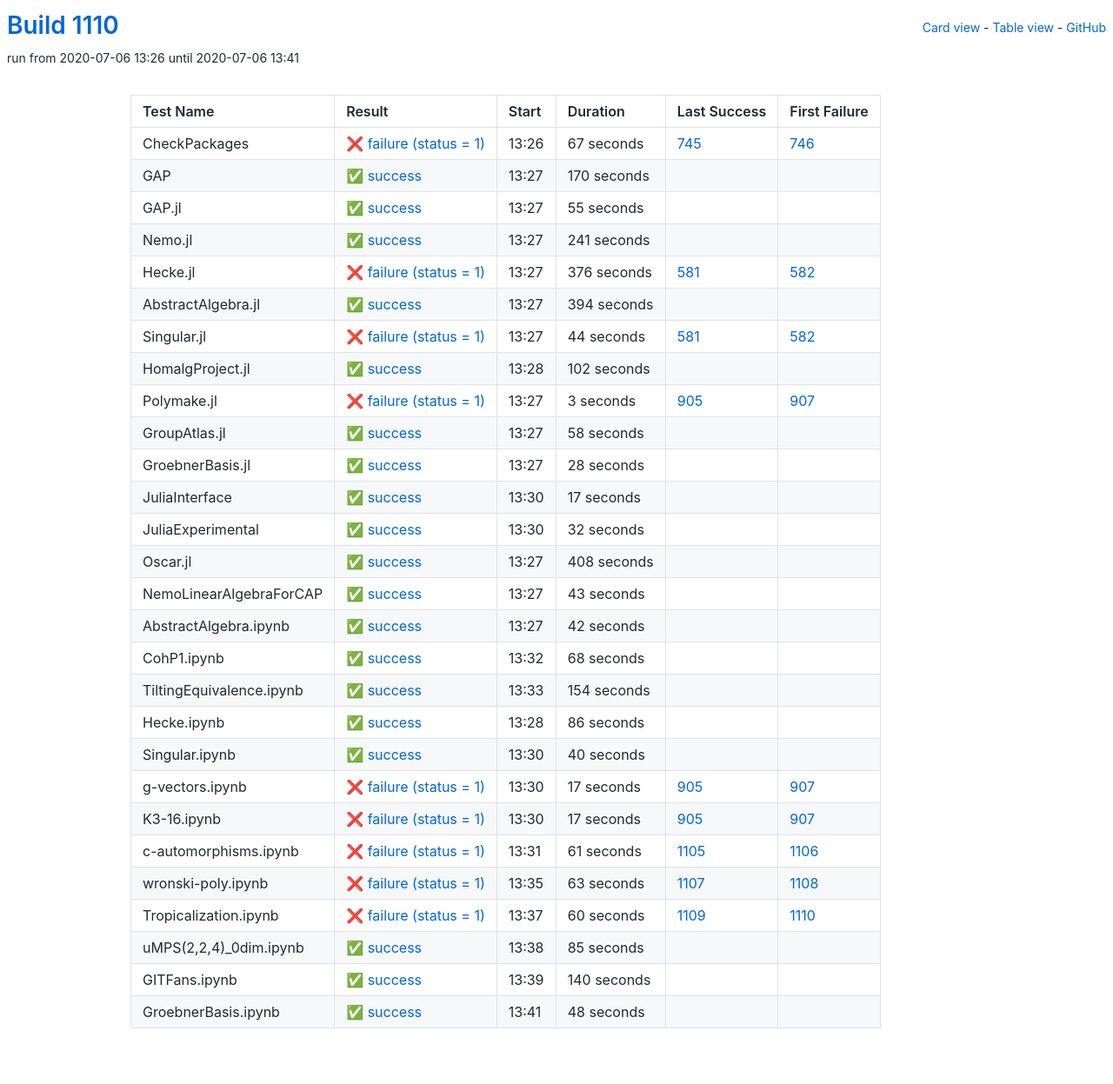
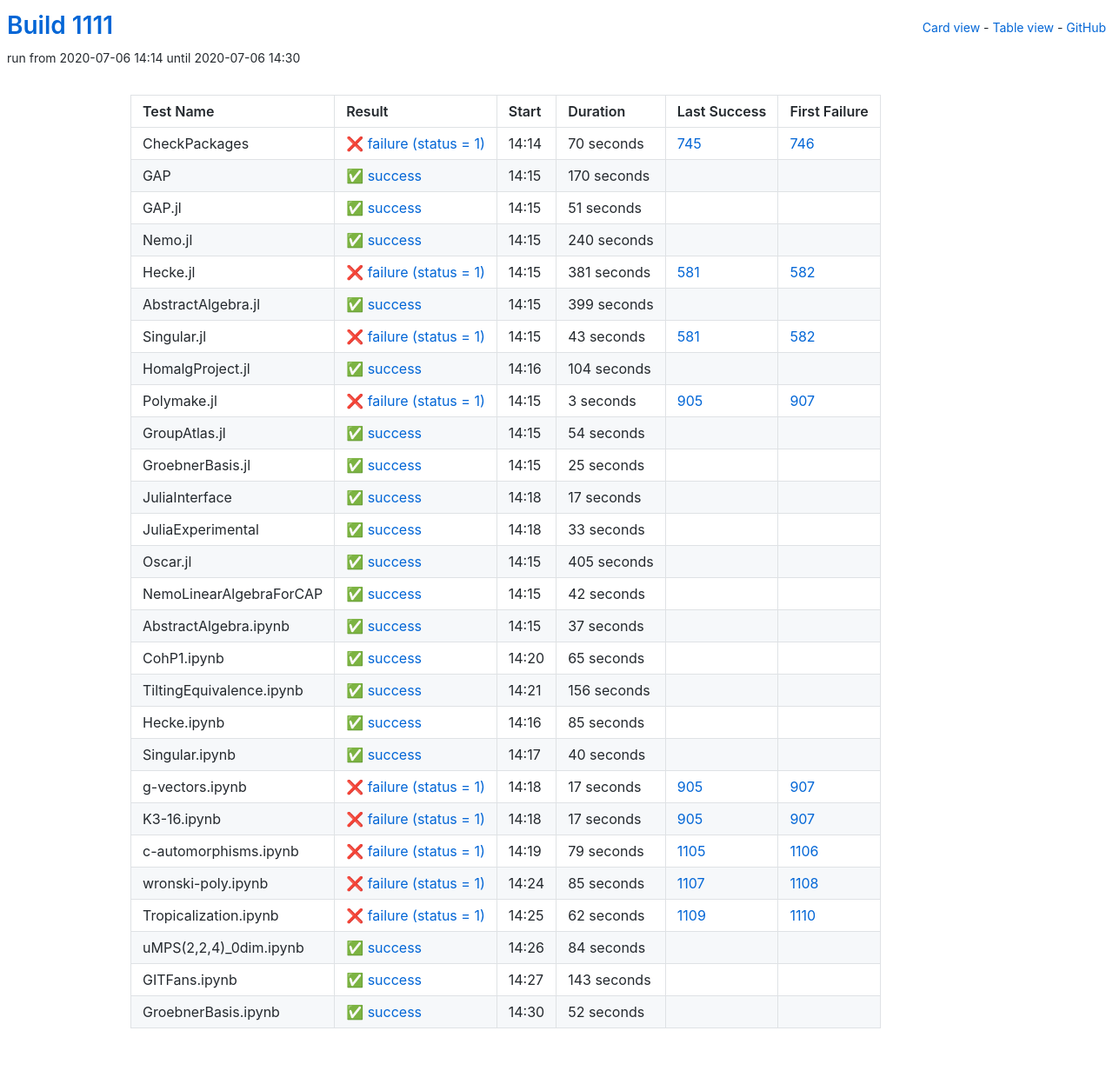
Before and after one commit to oscar-system/oscar-ci-status-1.4, a Jekyll site: the page built from table.html, in a window 1280 px wide. Shown: the whole page at 87% size. Built offline with Jekyll 4.4.1, drawn with Linux system fonts in a browser that asks for light colours.

Commit message:
Build #1111

```diff
--- a/_data/ci.yml
+++ b/_data/ci.yml
@@ -1,6 +1,6 @@
 ---
-build: 1110
-build_url: https://oscarci.mathematik.uni-kl.de/job/oscar-julia-1.4/1110/
+build: 1111
+build_url: https://oscarci.mathematik.uni-kl.de/job/oscar-julia-1.4/1111/
 job: oscar-julia-1.4
 organization: oscar-system
 repo: oscar-ci-status-1.4
@@ -8,20 +8,20 @@ repourl: https://github.com/oscar-system/oscar-ci-status-1.4
 tests:
 - name: CheckPackages
   id: checkpackages
-  log: https://oscarci.mathematik.uni-kl.de/job/oscar-julia-1.4/1110/artifact/logs/build-1110/CheckPackages.log
-  start: 2020-07-06 13:26
+  log: https://oscarci.mathematik.uni-kl.de/job/oscar-julia-1.4/1111/artifact/logs/build-1111/CheckPackages.log
+  start: 2020-07-06 14:14
   success: false
   exitcode: 1
   status: failure
-  duration: 67
+  duration: 70
   last_success: 745
   last_success_url: https://oscarci.mathematik.uni-kl.de/job/oscar-julia-1.4/745/
   first_failure: 746
   first_failure_url: https://oscarci.mathematik.uni-kl.de/job/oscar-julia-1.4/746/
 - name: GAP
   id: gap
-  log: https://oscarci.mathematik.uni-kl.de/job/oscar-julia-1.4/1110/artifact/logs/build-1110/GAP.log
-  start: 2020-07-06 13:27
+  log: https://oscarci.mathematik.uni-kl.de/job/oscar-julia-1.4/1111/artifact/logs/build-1111/GAP.log
+  start: 2020-07-06 14:15
   success: true
   exitcode: 0
   status: success
@@ -32,80 +32,80 @@ tests:
   first_failure_url:
 - name: GAP.jl
   id: gap-jl
-  log: https://oscarci.mathematik.uni-kl.de/job/oscar-julia-1.4/1110/artifact/logs/build-1110/GAP.jl.log
-  start: 2020-07-06 13:27
+  log: https://oscarci.mathematik.uni-kl.de/job/oscar-julia-1.4/1111/artifact/logs/build-1111/GAP.jl.log
+  start: 2020-07-06 14:15
   success: true
   exitcode: 0
   status: success
-  duration: 55
+  duration: 51
   last_success: false
   last_success_url:
   first_failure: false
   first_failure_url:
 - name: Nemo.jl
   id: nemo-jl
-  log: https://oscarci.mathematik.uni-kl.de/job/oscar-julia-1.4/1110/artifact/logs/build-1110/Nemo.jl.log
-  start: 2020-07-06 13:27
+  log: https://oscarci.mathematik.uni-kl.de/job/oscar-julia-1.4/1111/artifact/logs/build-1111/Nemo.jl.log
+  start: 2020-07-06 14:15
   success: true
   exitcode: 0
   status: success
-  duration: 241
+  duration: 240
   last_success: false
   last_success_url:
   first_failure: false
   first_failure_url:
 - name: Hecke.jl
   id: hecke-jl
-  log: https://oscarci.mathematik.uni-kl.de/job/oscar-julia-1.4/1110/artifact/logs/build-1110/Hecke.jl.log
-  start: 2020-07-06 13:27
+  log: https://oscarci.mathematik.uni-kl.de/job/oscar-julia-1.4/1111/artifact/logs/build-1111/Hecke.jl.log
+  start: 2020-07-06 14:15
   success: false
   exitcode: 1
   status: failure
-  duration: 376
+  duration: 381
   last_success: 581
   last_success_url: https://oscarci.mathematik.uni-kl.de/job/oscar-julia-1.4/581/
   first_failure: 582
   first_failure_url: https://oscarci.mathematik.uni-kl.de/job/oscar-julia-1.4/582/
 - name: AbstractAlgebra.jl
   id: abstractalgebra-jl
-  log: https://oscarci.mathematik.uni-kl.de/job/oscar-julia-1.4/1110/artifact/logs/build-1110/AbstractAlgebra.jl.log
-  start: 2020-07-06 13:27
+  log: https://oscarci.mathematik.uni-kl.de/job/oscar-julia-1.4/1111/artifact/logs/build-1111/AbstractAlgebra.jl.log
+  start: 2020-07-06 14:15
   success: true
   exitcode: 0
   status: success
-  duration: 394
+  duration: 399
   last_success: false
   last_success_url:
   first_failure: false
   first_failure_url:
 - name: Singular.jl
   id: singular-jl
-  log: https://oscarci.mathematik.uni-kl.de/job/oscar-julia-1.4/1110/artifact/logs/build-1110/Singular.jl.log
-  start: 2020-07-06 13:27
+  log: https://oscarci.mathematik.uni-kl.de/job/oscar-julia-1.4/1111/artifact/logs/build-1111/Singular.jl.log
+  start: 2020-07-06 14:15
   success: false
   exitcode: 1
   status: failure
-  duration: 44
+  duration: 43
   last_success: 581
   last_success_url: https://oscarci.mathematik.uni-kl.de/job/oscar-julia-1.4/581/
   first_failure: 582
   first_failure_url: https://oscarci.mathematik.uni-kl.de/job/oscar-julia-1.4/582/
 - name: HomalgProject.jl
   id: homalgproject-jl
-  log: https://oscarci.mathematik.uni-kl.de/job/oscar-julia-1.4/1110/artifact/logs/build-1110/HomalgProject.jl.log
-  start: 2020-07-06 13:28
+  log: https://oscarci.mathematik.uni-kl.de/job/oscar-julia-1.4/1111/artifact/logs/build-1111/HomalgProject.jl.log
+  start: 2020-07-06 14:16
   success: true
   exitcode: 0
   status: success
-  duration: 102
+  duration: 104
   last_success: false
   last_success_url:
   first_failure: false
   first_failure_url:
 - name: Polymake.jl
   id: polymake-jl
-  log: https://oscarci.mathematik.uni-kl.de/job/oscar-julia-1.4/1110/artifact/logs/build-1110/Polymake.jl.log
-  start: 2020-07-06 13:27
+  log: https://oscarci.mathematik.uni-kl.de/job/oscar-julia-1.4/1111/artifact/logs/build-1111/Polymake.jl.log
+  start: 2020-07-06 14:15
   success: false
   exitcode: 1
   status: failure
@@ -116,32 +116,32 @@ tests:
   first_failure_url: https://oscarci.mathematik.uni-kl.de/job/oscar-julia-1.4/907/
 - name: GroupAtlas.jl
   id: groupatlas-jl
-  log: https://oscarci.mathematik.uni-kl.de/job/oscar-julia-1.4/1110/artifact/logs/build-1110/GroupAtlas.jl.log
-  start: 2020-07-06 13:27
+  log: https://oscarci.mathematik.uni-kl.de/job/oscar-julia-1.4/1111/artifact/logs/build-1111/GroupAtlas.jl.log
+  start: 2020-07-06 14:15
   success: true
   exitcode: 0
   status: success
-  duration: 58
+  duration: 54
   last_success: false
   last_success_url:
   first_failure: false
   first_failure_url:
 - name: GroebnerBasis.jl
   id: groebnerbasis-jl
-  log: https://oscarci.mathematik.uni-kl.de/job/oscar-julia-1.4/1110/artifact/logs/build-1110/GroebnerBasis.jl.log
-  start: 2020-07-06 13:27
+  log: https://oscarci.mathematik.uni-kl.de/job/oscar-julia-1.4/1111/artifact/logs/build-1111/GroebnerBasis.jl.log
+  start: 2020-07-06 14:15
   success: true
   exitcode: 0
   status: success
-  duration: 28
+  duration: 25
   last_success: false
   last_success_url:
   first_failure: false
   first_failure_url:
 - name: JuliaInterface
   id: juliainterface
-  log: https://oscarci.mathematik.uni-kl.de/job/oscar-julia-1.4/1110/artifact/logs/build-1110/JuliaInterface.log
-  start: 2020-07-06 13:30
+  log: https://oscarci.mathematik.uni-kl.de/job/oscar-julia-1.4/1111/artifact/logs/build-1111/JuliaInterface.log
+  start: 2020-07-06 14:18
   success: true
   exitcode: 0
   status: success
@@ -152,44 +152,32 @@ tests:
   first_failure_url:
 - name: JuliaExperimental
   id: juliaexperimental
-  log: https://oscarci.mathematik.uni-kl.de/job/oscar-julia-1.4/1110/artifact/logs/build-1110/JuliaExperimental.log
-  start: 2020-07-06 13:30
+  log: https://oscarci.mathematik.uni-kl.de/job/oscar-julia-1.4/1111/artifact/logs/build-1111/JuliaExperimental.log
+  start: 2020-07-06 14:18
   success: true
   exitcode: 0
   status: success
-  duration: 32
+  duration: 33
   last_success: false
   last_success_url:
   first_failure: false
   first_failure_url:
 - name: Oscar.jl
   id: oscar-jl
-  log: https://oscarci.mathematik.uni-kl.de/job/oscar-julia-1.4/1110/artifact/logs/build-1110/Oscar.jl.log
-  start: 2020-07-06 13:27
+  log: https://oscarci.mathematik.uni-kl.de/job/oscar-julia-1.4/1111/artifact/logs/build-1111/Oscar.jl.log
+  start: 2020-07-06 14:15
   success: true
   exitcode: 0
   status: success
-  duration: 408
+  duration: 405
   last_success: false
   last_success_url:
   first_failure: false
   first_failure_url:
 - name: NemoLinearAlgebraForCAP
   id: nemolinearalgebraforcap
-  log: https://oscarci.mathematik.uni-kl.de/job/oscar-julia-1.4/1110/artifact/logs/build-1110/NemoLinearAlgebraForCAP.log
-  start: 2020-07-06 13:27
-  success: true
-  exitcode: 0
-  status: success
-  duration: 43
-  last_success: false
-  last_success_url:
-  first_failure: false
-  first_failure_url:
-- name: AbstractAlgebra.ipynb
-  id: abstractalgebra-ipynb
-  log: https://oscarci.mathematik.uni-kl.de/job/oscar-julia-1.4/1110/artifact/logs/build-1110/AbstractAlgebra.ipynb.log
-  start: 2020-07-06 13:27
+  log: https://oscarci.mathematik.uni-kl.de/job/oscar-julia-1.4/1111/artifact/logs/build-1111/NemoLinearAlgebraForCAP.log
+  start: 2020-07-06 14:15
   success: true
   exitcode: 0
   status: success
@@ -198,46 +186,58 @@ tests:
   last_success_url:
   first_failure: false
   first_failure_url:
-- name: CohP1.ipynb
-  id: cohp1-ipynb
-  log: https://oscarci.mathematik.uni-kl.de/job/oscar-julia-1.4/1110/artifact/logs/build-1110/CohP1.ipynb.log
-  start: 2020-07-06 13:32
+- name: AbstractAlgebra.ipynb
+  id: abstractalgebra-ipynb
+  log: https://oscarci.mathematik.uni-kl.de/job/oscar-julia-1.4/1111/artifact/logs/build-1111/AbstractAlgebra.ipynb.log
+  start: 2020-07-06 14:15
   success: true
   exitcode: 0
   status: success
-  duration: 68
+  duration: 37
+  last_success: false
+  last_success_url:
+  first_failure: false
+  first_failure_url:
+- name: CohP1.ipynb
+  id: cohp1-ipynb
+  log: https://oscarci.mathematik.uni-kl.de/job/oscar-julia-1.4/1111/artifact/logs/build-1111/CohP1.ipynb.log
+  start: 2020-07-06 14:20
+  success: true
+  exitcode: 0
+  status: success
+  duration: 65
   last_success: false
   last_success_url:
   first_failure: false
   first_failure_url:
 - name: TiltingEquivalence.ipynb
   id: tiltingequivalence-ipynb
-  log: https://oscarci.mathematik.uni-kl.de/job/oscar-julia-1.4/1110/artifact/logs/build-1110/TiltingEquivalence.ipynb.log
-  start: 2020-07-06 13:33
+  log: https://oscarci.mathematik.uni-kl.de/job/oscar-julia-1.4/1111/artifact/logs/build-1111/TiltingEquivalence.ipynb.log
+  start: 2020-07-06 14:21
   success: true
   exitcode: 0
   status: success
-  duration: 154
+  duration: 156
   last_success: false
   last_success_url:
   first_failure: false
   first_failure_url:
 - name: Hecke.ipynb
   id: hecke-ipynb
-  log: https://oscarci.mathematik.uni-kl.de/job/oscar-julia-1.4/1110/artifact/logs/build-1110/Hecke.ipynb.log
-  start: 2020-07-06 13:28
+  log: https://oscarci.mathematik.uni-kl.de/job/oscar-julia-1.4/1111/artifact/logs/build-1111/Hecke.ipynb.log
+  start: 2020-07-06 14:16
   success: true
   exitcode: 0
   status: success
-  duration: 86
+  duration: 85
   last_success: false
   last_success_url:
   first_failure: false
   first_failure_url:
 - name: Singular.ipynb
   id: singular-ipynb
-  log: https://oscarci.mathematik.uni-kl.de/job/oscar-julia-1.4/1110/artifact/logs/build-1110/Singular.ipynb.log
-  start: 2020-07-06 13:30
+  log: https://oscarci.mathematik.uni-kl.de/job/oscar-julia-1.4/1111/artifact/logs/build-1111/Singular.ipynb.log
+  start: 2020-07-06 14:17
   success: true
   exitcode: 0
   status: success
@@ -248,8 +248,8 @@ tests:
   first_failure_url:
 - name: g-vectors.ipynb
   id: g-vectors-ipynb
-  log: https://oscarci.mathematik.uni-kl.de/job/oscar-julia-1.4/1110/artifact/logs/build-1110/g-vectors.ipynb.log
-  start: 2020-07-06 13:30
+  log: https://oscarci.mathematik.uni-kl.de/job/oscar-julia-1.4/1111/artifact/logs/build-1111/g-vectors.ipynb.log
+  start: 2020-07-06 14:18
   success: false
   exitcode: 1
   status: failure
@@ -260,8 +260,8 @@ tests:
   first_failure_url: https://oscarci.mathematik.uni-kl.de/job/oscar-julia-1.4/907/
 - name: K3-16.ipynb
   id: k3-16-ipynb
-  log: https://oscarci.mathematik.uni-kl.de/job/oscar-julia-1.4/1110/artifact/logs/build-1110/K3-16.ipynb.log
-  start: 2020-07-06 13:30
+  log: https://oscarci.mathematik.uni-kl.de/job/oscar-julia-1.4/1111/artifact/logs/build-1111/K3-16.ipynb.log
+  start: 2020-07-06 14:18
   success: false
   exitcode: 1
   status: failure
@@ -272,72 +272,72 @@ tests:
   first_failure_url: https://oscarci.mathematik.uni-kl.de/job/oscar-julia-1.4/907/
 - name: c-automorphisms.ipynb
   id: c-automorphisms-ipynb
-  log: https://oscarci.mathematik.uni-kl.de/job/oscar-julia-1.4/1110/artifact/logs/build-1110/c-automorphisms.ipynb.log
-  start: 2020-07-06 13:31
+  log: https://oscarci.mathematik.uni-kl.de/job/oscar-julia-1.4/1111/artifact/logs/build-1111/c-automorphisms.ipynb.log
+  start: 2020-07-06 14:19
   success: false
   exitcode: 1
   status: failure
-  duration: 61
+  duration: 79
   last_success: 1105
   last_success_url: https://oscarci.mathematik.uni-kl.de/job/oscar-julia-1.4/1105/
   first_failure: 1106
   first_failure_url: https://oscarci.mathematik.uni-kl.de/job/oscar-julia-1.4/1106/
 - name: wronski-poly.ipynb
   id: wronski-poly-ipynb
-  log: https://oscarci.mathematik.uni-kl.de/job/oscar-julia-1.4/1110/artifact/logs/build-1110/wronski-poly.ipynb.log
-  start: 2020-07-06 13:35
+  log: https://oscarci.mathematik.uni-kl.de/job/oscar-julia-1.4/1111/artifact/logs/build-1111/wronski-poly.ipynb.log
+  start: 2020-07-06 14:24
   success: false
   exitcode: 1
   status: failure
-  duration: 63
+  duration: 85
   last_success: 1107
   last_success_url: https://oscarci.mathematik.uni-kl.de/job/oscar-julia-1.4/1107/
   first_failure: 1108
   first_failure_url: https://oscarci.mathematik.uni-kl.de/job/oscar-julia-1.4/1108/
 - name: Tropicalization.ipynb
   id: tropicalization-ipynb
-  log: https://oscarci.mathematik.uni-kl.de/job/oscar-julia-1.4/1110/artifact/logs/build-1110/Tropicalization.ipynb.log
-  start: 2020-07-06 13:37
+  log: https://oscarci.mathematik.uni-kl.de/job/oscar-julia-1.4/1111/artifact/logs/build-1111/Tropicalization.ipynb.log
+  start: 2020-07-06 14:25
   success: false
   exitcode: 1
   status: failure
-  duration: 60
+  duration: 62
   last_success: 1109
   last_success_url: https://oscarci.mathematik.uni-kl.de/job/oscar-julia-1.4/1109/
   first_failure: 1110
   first_failure_url: https://oscarci.mathematik.uni-kl.de/job/oscar-julia-1.4/1110/
 - name: uMPS(2,2,4)_0dim.ipynb
   id: umps-2-2-4-0dim-ipynb
-  log: https://oscarci.mathematik.uni-kl.de/job/oscar-julia-1.4/1110/artifact/logs/build-1110/uMPS-2-2-4-_0dim.ipynb.log
-  start: 2020-07-06 13:38
+  log: https://oscarci.mathematik.uni-kl.de/job/oscar-julia-1.4/1111/artifact/logs/build-1111/uMPS-2-2-4-_0dim.ipynb.log
+  start: 2020-07-06 14:26
   success: true
   exitcode: 0
   status: success
-  duration: 85
+  duration: 84
   last_success: false
   last_success_url:
   first_failure: false
   first_failure_url:
 - name: GITFans.ipynb
   id: gitfans-ipynb
-  log: https://oscarci.mathematik.uni-kl.de/job/oscar-julia-1.4/1110/artifact/logs/build-1110/GITFans.ipynb.log
-  start: 2020-07-06 13:39
+  log: https://oscarci.mathematik.uni-kl.de/job/oscar-julia-1.4/1111/artifact/logs/build-1111/GITFans.ipynb.log
+  start: 2020-07-06 14:27
   success: true
   exitcode: 0
   status: success
-  duration: 140
+  duration: 143
   last_success: false
   last_success_url:
   first_failure: false
   first_failure_url:
 - name: GroebnerBasis.ipynb
   id: groebnerbasis-ipynb
-  log: https://oscarci.mathematik.uni-kl.de/job/oscar-julia-1.4/1110/artifact/logs/build-1110/GroebnerBasis.ipynb.log
-  start: 2020-07-06 13:41
+  log: https://oscarci.mathematik.uni-kl.de/job/oscar-julia-1.4/1111/artifact/logs/build-1111/GroebnerBasis.ipynb.log
+  start: 2020-07-06 14:30
   success: true
   exitcode: 0
   status: success
-  duration: 48
+  duration: 52
   last_success: false
   last_success_url:
   first_failure: false
```
Also changed, not shown: README.md.
